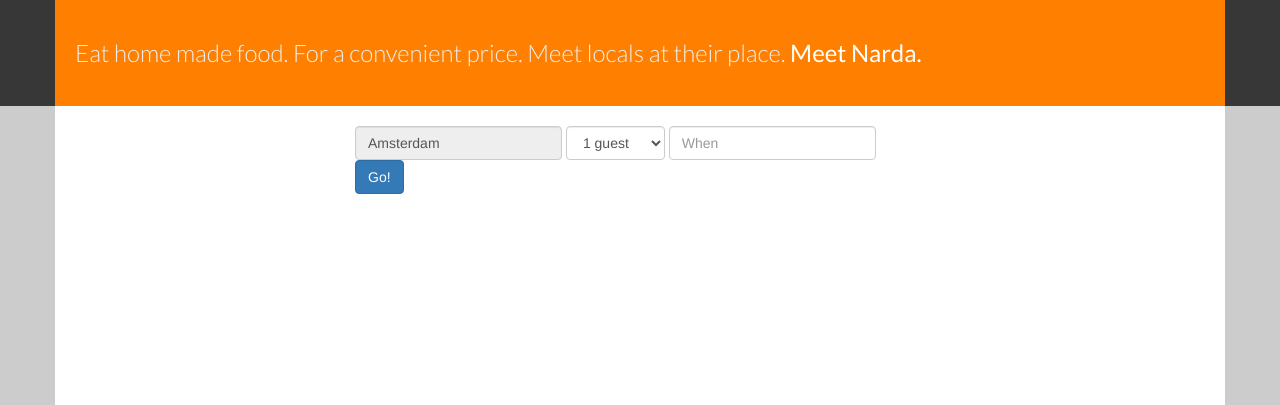
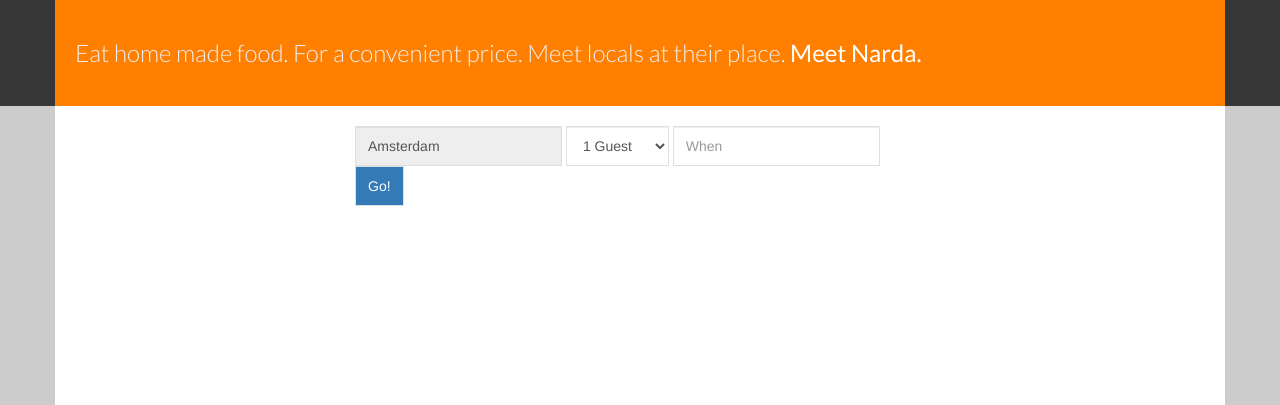
Before and after one commit to pabloportela/narda, a Django app: page / in a window 1280 px wide. Shown: the part 50-455 px from the top of the page. Run offline with Django 3.2, Linux system fonts and the light colour scheme; some libraries are stand-ins or nearby versions.

Commit message:
Styled forms with some airbnb inspiration. Put css under css dir. Number of guests form in kitchen detail page.

```diff
--- /dev/null
+++ b/static/css/form_style.css
@@ -0,0 +1,14 @@
+.form-element-narda {
+  font-size: 14px;
+  height: 40px;
+  margin: 0px;
+  border-radius: 0;
+  border-radius: 0;
+  border: 1px solid #dce0e0;
+  padding-bottom: 0px;
+  padding-top: 0px;
+}
+
+.location-wrapper {
+  position: relative;
+}
--- a/templates/base.html
+++ b/templates/base.html
@@ -22,7 +22,8 @@
     <link rel="stylesheet" href="//code.jquery.com/ui/1.11.0/themes/smoothness/jquery-ui.css">
     <link rel="stylesheet" href="//cdnjs.cloudflare.com/ajax/libs/font-awesome/4.1.0/css/font-awesome.min.css">
 {% endif %}
-    <link href="{% static "style.css" %}" rel="stylesheet">
+    <link href="{% static "css/style.css" %}" rel="stylesheet">
+    <link href="{% static "css/form_style.css" %}" rel="stylesheet">
 
 </head>
 <body>
--- a/templates/kitchen/kitchen_description.html
+++ b/templates/kitchen/kitchen_description.html
@@ -11,8 +11,8 @@
           <div>
             <h4>&nbsp;<span class="glyphicon glyphicon-time narda-blue"></span> {{meal.scheduled_for}}</h4>
             <h4>&nbsp;<span class="glyphicon glyphicon-map-marker narda-blue"></span> {{meal.kitchen.address}}</h4>
-            <h4>&nbsp;Dishes from <span class="glyphicon glyphicon-euro narda-blue"></span> {{meal.kitchen.dishes_from}}</h4>
-            <h4>&nbsp;<span class="glyphicon glyphicon-user narda-blue"></span> Up to {{meal.kitchen.available_seats}} seats</h4>
+            <h4>&nbsp;<span class="glyphicon glyphicon-euro narda-blue"></span> {{meal.kitchen.dishes_from}} is starting dish price</h4>
+            <h4>&nbsp;<span class="glyphicon glyphicon-user narda-blue"></span> Up to {{meal.kitchen.available_seats}} guests</h4>
           </div>
           <div>
           <center>
--- a/templates/meal/meal_confirmation_modal.html
+++ b/templates/meal/meal_confirmation_modal.html
@@ -19,7 +19,7 @@
           </div>
 
           <div class="modal-footer">
-            <button type="submit" class="btn btn-primary">Confirm Booking</button>
+            <button type="submit" class="btn btn-primary form-narda">Confirm Booking</button>
           </div>
 
         </div>
--- a/templates/search/search_form.html
+++ b/templates/search/search_form.html
@@ -5,21 +5,25 @@
                 <form class="form-inline" role="form" method="GET" action="" id="search_form">
                   <div class="form-group">
                       <label class="sr-only" for="where">Where</label>
-                      <input type="text" id="where" class="form-control" placeholder="where" value="Amsterdam" readonly="readonly">
+                      <input type="text" id="where" class="form-control form-element-narda" placeholder="where" value="Amsterdam" readonly="readonly">
                     </div>
                   <div class="form-group">
-                      <select class="form-control" id="number_of_guests" required="true" placeholder="Number of seats">
-                        <option value="1" selected="true">1 guest</option>
-                        <option value="2">2 guests</option>
-                        <option value="3">3 guests</option>
-                        <option value="4">4 guests</option>
+                      <select class="form-control form-element-narda" id="number_of_guests" required="true" placeholder="Number of seats">
+                        <option value="1" selected="true">1 Guest</option>
+                        <option value="2">2 Guests</option>
+                        <option value="3">3 Guests</option>
+                        <option value="4">4 Guests</option>
+                        <option value="5">5 Guests</option>
+                        <option value="6">6 Guests</option>
+                        <option value="7">7 Guests</option>
+                        <option value="8">8 Guests</option>
                       </select>
                   </div>
                   <div class="form-group">
                       <label class="sr-only" for="datepicker">When</label>
-                      <input type="text" id="datepicker" class="form-control" placeholder="When" required="true" value="{{ date }}">
+                      <input type="text" id="datepicker" class="form-control form-element-narda" placeholder="When" required="true" value="{{ date }}">
                   </div>
-                  <button type="submit" class="btn btn-primary">Go!</button>
+                  <button type="submit" class="btn btn-primary form-element-narda">Go!</button>
                 </form>
             </div>
         </div>
```
Also changed, not shown: templates/meal/meal_book_button.html (+17 -1 lines), templates/search/search_results_item.html (+6 -5 lines), static/css/style.css (renamed from static/style.css).
